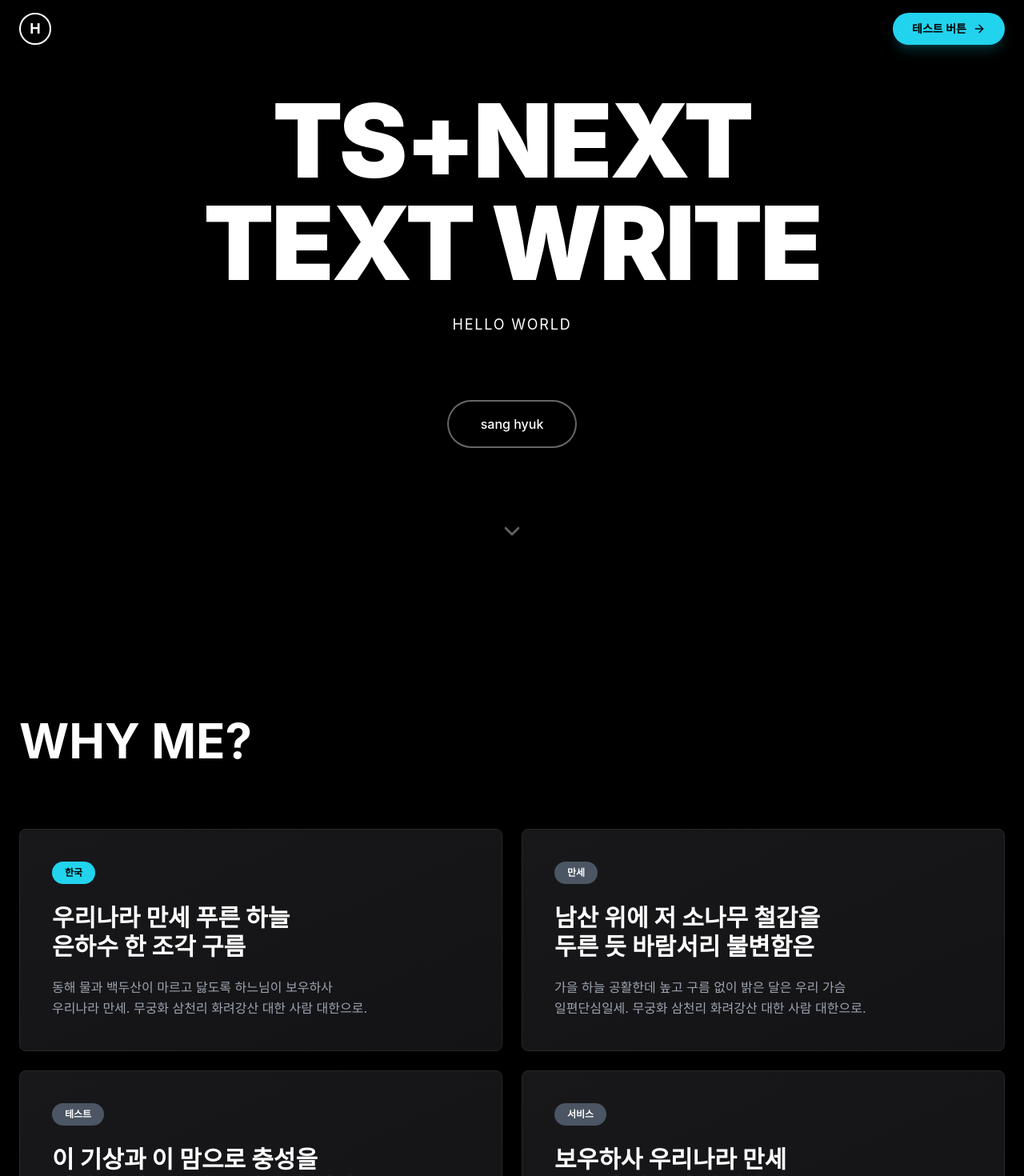
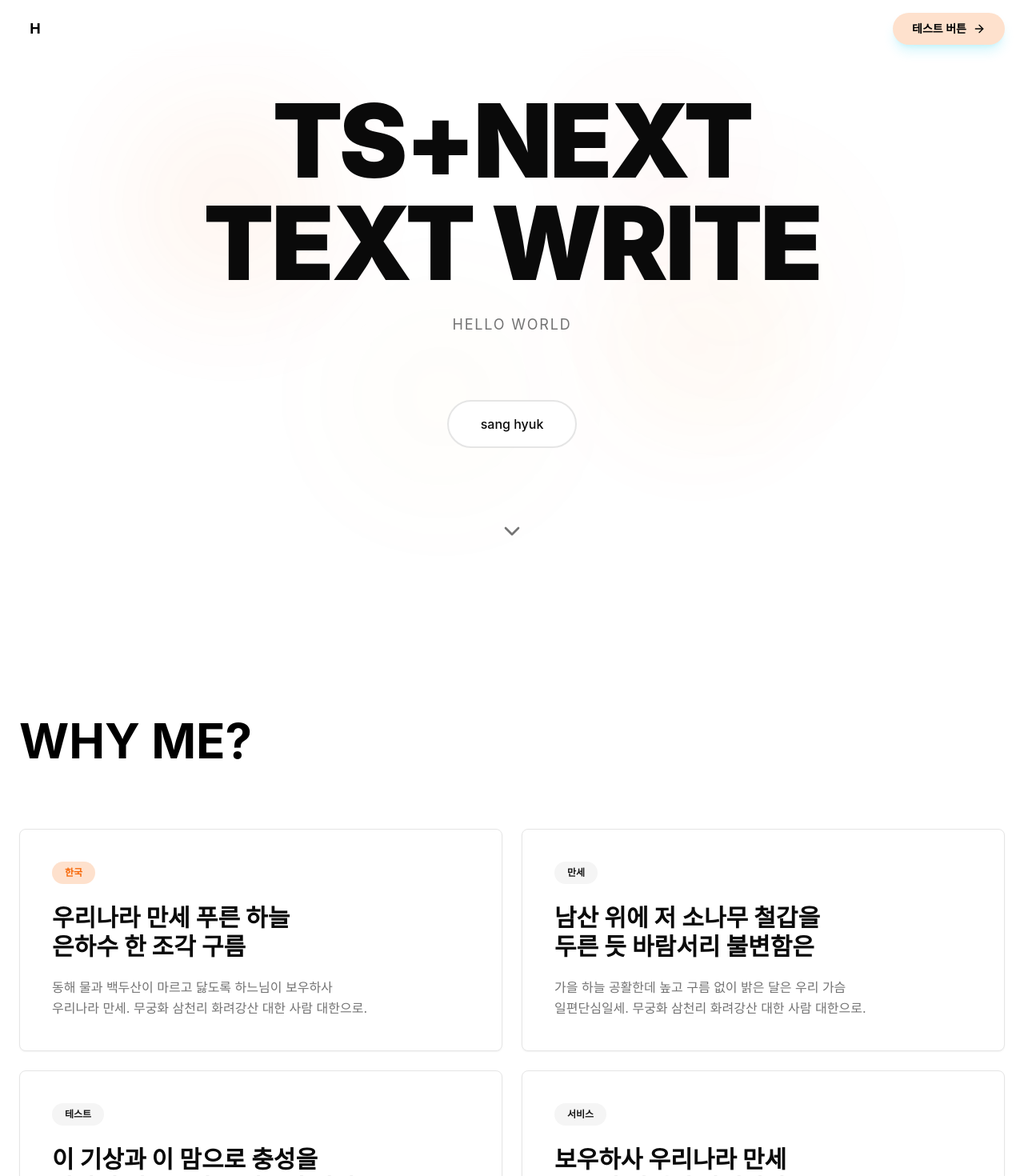
Before and after one commit to helloa1109/monorepo, a Next.js app in the folder apps/web/: page / in a window 1280 px wide. Shown: the top 1470 px of the page at 80% size. Built offline with nearby package versions, Linux system fonts and the light colour scheme.

Commit message:
style:color change

```diff
--- a/apps/web/src/app/globals.css
+++ b/apps/web/src/app/globals.css
@@ -1,28 +1,29 @@
+/* File: apps/web/src/app/globals.css */
 @tailwind base;
 @tailwind components;
 @tailwind utilities;
 
 @layer base {
   :root {
-    --background: 0 0% 0%;
-    --foreground: 0 0% 100%;
-    --card: 0 0% 5%;
-    --card-foreground: 0 0% 100%;
-    --popover: 0 0% 5%;
-    --popover-foreground: 0 0% 100%;
-    --primary: 190 100% 50%;
-    --primary-foreground: 0 0% 0%;
-    --secondary: 0 0% 15%;
-    --secondary-foreground: 0 0% 100%;
-    --muted: 0 0% 15%;
-    --muted-foreground: 0 0% 60%;
-    --accent: 190 100% 50%;
-    --accent-foreground: 0 0% 0%;
-    --destructive: 0 84.2% 60.2%;
-    --destructive-foreground: 0 0% 100%;
-    --border: 0 0% 20%;
-    --input: 0 0% 20%;
-    --ring: 190 100% 50%;
+    --background: 0 0% 100%; /* White */
+    --foreground: 0 0% 3.9%; /* Black */
+    --card: 0 0% 100%; /* White */
+    --card-foreground: 0 0% 3.9%; /* Black */
+    --popover: 0 0% 100%; /* White */
+    --popover-foreground: 0 0% 3.9%; /* Black */
+    --primary: 24 94% 50%; /* Orange */
+    --primary-foreground: 0 0% 98%; /* Almost White */
+    --secondary: 0 0% 96.1%; /* Light Gray */
+    --secondary-foreground: 0 0% 9%; /* Dark Gray */
+    --muted: 0 0% 96.1%; /* Light Gray */
+    --muted-foreground: 0 0% 45.1%; /* Gray */
+    --accent: 0 0% 96.1%; /* Light Gray */
+    --accent-foreground: 0 0% 9%; /* Dark Gray */
+    --destructive: 0 84.2% 60.2%; /* Red */
+    --destructive-foreground: 0 0% 98%; /* Almost White */
+    --border: 0 0% 89.8%; /* Light Gray Border */
+    --input: 0 0% 89.8%; /* Light Gray Input */
+    --ring: 24 94% 50%; /* Orange for focus rings */
     --radius: 0.5rem;
     --chart-1: 12 76% 61%;
     --chart-2: 173 58% 39%;
@@ -32,14 +33,14 @@
   }
 
   .dark {
-    --background: 0 0% 3.9%;
-    --foreground: 0 0% 98%;
+    --background: 0 0% 3.9%; /* Dark Background */
+    --foreground: 0 0% 98%; /* Light Foreground */
     --card: 0 0% 3.9%;
     --card-foreground: 0 0% 98%;
     --popover: 0 0% 3.9%;
     --popover-foreground: 0 0% 98%;
-    --primary: 0 0% 98%;
-    --primary-foreground: 0 0% 9%;
+    --primary: 24 94% 50%; /* Orange */
+    --primary-foreground: 0 0% 9%; /* Dark Foreground for Orange */
     --secondary: 0 0% 14.9%;
     --secondary-foreground: 0 0% 98%;
     --muted: 0 0% 14.9%;
@@ -50,21 +51,13 @@
     --destructive-foreground: 0 0% 98%;
     --border: 0 0% 14.9%;
     --input: 0 0% 14.9%;
-    --ring: 0 0% 83.1%;
+    --ring: 24 94% 50%; /* Orange for focus rings */
+    /* Dark mode chart colors */
     --chart-1: 220 70% 50%;
     --chart-2: 160 60% 45%;
     --chart-3: 30 80% 55%;
     --chart-4: 280 65% 60%;
     --chart-5: 340 75% 55%;
-  }
-}
-
-@layer base {
-  * {
-    @apply border-border;
-  }
-  body {
-    @apply bg-background text-foreground;
   }
 }
 
@@ -82,13 +75,15 @@
 
 @layer utilities {
   .text-gradient {
-    background: linear-gradient(90deg, #00D9FF 0%, #00A3FF 100%);
+    /* Adjust gradient if needed to match the new orange theme */
+    background: linear-gradient(90deg, hsl(var(--primary)) 0%, #FF7B00 100%); /* Example Orange Gradient */
     -webkit-background-clip: text;
     -webkit-text-fill-color: transparent;
     background-clip: text;
   }
 
   .glow-effect {
-    box-shadow: 0 0 20px rgba(0, 217, 255, 0.3);
+    /* Adjust glow effect if needed */
+    box-shadow: 0 0 20px hsla(var(--primary) / 0.3); /* Use primary color for glow */
   }
 }
--- a/apps/web/src/app/page.tsx
+++ b/apps/web/src/app/page.tsx
@@ -32,7 +32,7 @@ export default function Home() {
 
       {/* 메인 콘텐츠 */}
       <main
-        className={`min-h-screen bg-black text-white overflow-x-hidden transition-opacity duration-1000 ${
+        className={`min-h-screen bg-white text-black overflow-x-hidden transition-opacity duration-1000 ${
           isLoaded ? 'opacity-100' : 'opacity-0'
         }`}
       >
--- a/apps/web/src/components/Header.tsx
+++ b/apps/web/src/components/Header.tsx
@@ -4,13 +4,13 @@ import { Button,ArrowRight } from '@mono/ui';
 
 export function Header() {
   return (
-    <header className="fixed top-0 left-0 right-0 z-50 px-6 py-4 flex items-center justify-between bg-black/50 backdrop-blur-sm">
+    <header className="fixed top-0 left-0 right-0 z-50 px-6 py-4 flex items-center justify-between backdrop-blur-sm">
       <div className="flex items-center gap-2">
         <div className="w-10 h-10 rounded-full border-2 border-white flex items-center justify-center">
           <span className="text-lg font-bold">H</span>
         </div>
       </div>
-      <Button className="bg-cyan-400 hover:bg-cyan-500 text-black font-semibold rounded-full px-6 shadow-lg shadow-cyan-400/20">
+      <Button className="bg-primary/20 text-primary hover:border-primary/40 text-black font-semibold rounded-full px-6 shadow-lg shadow-cyan-400/20">
         테스트 버튼 <ArrowRight className="ml-2 h-4 w-4" />
       </Button>
     </header>
--- a/apps/web/src/components/HeroSection.tsx
+++ b/apps/web/src/components/HeroSection.tsx
@@ -1,35 +1,43 @@
+// File: apps/web/src/components/HeroSection.tsx
 'use client';
 
 import { Button , ChevronDown} from '@mono/ui';
 
 export function HeroSection() {
   return (
-    <section className="relative h-screen flex items-center justify-center overflow-hidden">
-      <div className="absolute inset-0 bg-gradient-to-b from-black via-black/95 to-black z-10" />
+    // 배경을 기본 --background 색상 (흰색)으로 설정 (body 기본값 따름)
+    <section className="relative h-screen flex items-center justify-center overflow-hidden bg-background">
+      {/* 배경 그라데이션 제거 또는 라이트 테마에 맞게 수정 (여기서는 제거) */}
+      {/* <div className="absolute inset-0 bg-gradient-to-b from-white via-gray-50 to-gray-100 z-10" /> */}
 
       {/* Enhanced decorative floating elements */}
-      <div className="absolute inset-0 z-0">
-        <div className="absolute top-[20%] left-[15%] w-48 h-48 rounded-full bg-cyan-400/30 blur-[100px] animate-pulse" />
-        <div className="absolute top-[30%] right-[20%] w-56 h-56 rounded-full bg-blue-500/25 blur-[120px] animate-pulse" style={{ animationDelay: '1s' }} />
-        <div className="absolute bottom-[25%] left-[35%] w-52 h-52 rounded-full bg-purple-500/20 blur-[110px] animate-pulse" style={{ animationDelay: '0.5s' }} />
-        <div className="absolute top-[15%] right-[30%] w-40 h-40 rounded-full bg-yellow-300/15 blur-[90px] animate-pulse" style={{ animationDelay: '1.5s' }} />
-        <div className="absolute bottom-[35%] right-[25%] w-44 h-44 rounded-full bg-pink-400/20 blur-[100px] animate-pulse" style={{ animationDelay: '2s' }} />
+      <div className="absolute inset-0 z-0 opacity-70"> {/* 라이트 테마에서 잘 보이도록 투명도 조정 */}
+        {/* 장식 요소 색상을 오렌지 계열 및 라이트 테마에 맞게 조정 */}
+        <div className="absolute top-[20%] left-[15%] w-48 h-48 rounded-full bg-orange-500/20 blur-[100px] animate-pulse" />
+        <div className="absolute top-[30%] right-[20%] w-56 h-56 rounded-full bg-amber-500/15 blur-[120px] animate-pulse" style={{ animationDelay: '1s' }} />
+        <div className="absolute bottom-[25%] left-[35%] w-52 h-52 rounded-full bg-yellow-500/10 blur-[110px] animate-pulse" style={{ animationDelay: '0.5s' }} />
+        <div className="absolute top-[15%] right-[30%] w-40 h-40 rounded-full bg-red-500/10 blur-[90px] animate-pulse" style={{ animationDelay: '1.5s' }} />
+        <div className="absolute bottom-[35%] right-[25%] w-44 h-44 rounded-full bg-orange-400/15 blur-[100px] animate-pulse" style={{ animationDelay: '2s' }} />
       </div>
 
-      <div className="relative z-20 text-center px-6">
-        <h1 className="text-6xl md:text-8xl lg:text-9xl font-black mb-8 leading-tight tracking-tight">
+      {/* 텍스트 색상을 기본 foreground 색상 (검은색)으로 변경 */}
+      <div className="relative z-20 text-center px-6 text-foreground">
+        <h1 className="text-6xl md:text-8xl lg:text-9xl font-black mb-8 leading-tight tracking-tight ">
           <span className="block">TS+NEXT</span>
           <span className="block">TEXT WRITE</span>
-          <span className="block text-base md:text-lg font-normal mt-6 tracking-widest">HELLO WORLD</span>
+          {/* 부제목 색상을 muted-foreground (회색)로 변경 */}
+          <span className="block text-base md:text-lg font-normal mt-6 tracking-widest text-muted-foreground">HELLO WORLD</span>
         </h1>
         <Button
           variant="outline"
-          className="rounded-full border-2 border-white/40 hover:border-cyan-400 hover:bg-cyan-400/10 text-white px-10 py-7 mt-12 text-base transition-all duration-300"
+          // 버튼 스타일을 라이트 테마 및 오렌지 primary 색상에 맞게 수정
+          className="rounded-full border-2 border-border hover:border-primary hover:bg-primary/10 text-foreground px-10 py-7 mt-12 text-base transition-all duration-300"
         >
           sang hyuk
         </Button>
         <div className="mt-24">
-          <ChevronDown className="w-8 h-8 mx-auto animate-bounce text-white/40" />
+          {/* 아이콘 색상을 muted-foreground (회색)로 변경 */}
+          <ChevronDown className="w-8 h-8 mx-auto animate-bounce text-muted-foreground" />
         </div>
       </div>
     </section>
--- a/apps/web/src/components/IntroLoader.tsx
+++ b/apps/web/src/components/IntroLoader.tsx
@@ -21,13 +21,13 @@ export function IntroLoader({ onComplete }: IntroLoaderProps) {
 
   return (
     <div
-      className={`fixed inset-0 z-[100] bg-black flex flex-col items-center justify-center transition-opacity duration-800 ${
+      className={`fixed inset-0 z-[100] bg-white flex flex-col items-center justify-center transition-opacity duration-800 ${
         isExiting ? 'opacity-0' : 'opacity-100'
       }`}
     >
       {/* Logo/Text */}
       <div className="mb-8 animate-in fade-in zoom-in-95 duration-700">
-        <h1 className="text-7xl md:text-9xl font-black text-white tracking-tighter">
+        <h1 className="text-7xl md:text-9xl font-black text-black tracking-tighter">
           WELCOME
         </h1>
       </div>
--- a/apps/web/src/components/SecondSection.tsx
+++ b/apps/web/src/components/SecondSection.tsx
@@ -1,31 +1,33 @@
+// File: apps/web/src/components/SecondSection.tsx
+// Updated card colors for light theme and orange primary
+
 import { Card, CardContent, ScrollReveal } from '@mono/ui';
-
 
 const features = [
     {
       "badge": "한국",
-      "badgeColor": "bg-cyan-400 text-black",
+      "badgeColor": "bg-primary/20 text-primary",
       "title": "우리나라 만세 푸른 하늘\n은하수 한 조각 구름",
       "description": "동해 물과 백두산이 마르고 닳도록 하느님이 보우하사\n우리나라 만세. 무궁화 삼천리 화려강산 대한 사람 대한으로.",
       "delay": 0.1
     },
     {
       "badge": "만세",
-      "badgeColor": "bg-gray-600 text-white",
+      "badgeColor": "bg-secondary text-secondary-foreground",
       "title": "남산 위에 저 소나무 철갑을\n두른 듯 바람서리 불변함은",
       "description": "가을 하늘 공활한데 높고 구름 없이 밝은 달은 우리 가슴\n일편단심일세. 무궁화 삼천리 화려강산 대한 사람 대한으로.",
       "delay": 0.2
     },
     {
       "badge": "테스트",
-      "badgeColor": "bg-gray-600 text-white",
+      "badgeColor": "bg-secondary text-secondary-foreground",
       "title": "이 기상과 이 맘으로 충성을\n다하여 괴로우나 즐거우나 나라",
       "description": "사랑하세. 무궁화 삼천리 화려강산 대한 사람 대한으로\n길이 보전하세. 동해 물과 백두산이 마르고 닳도록 하느님.",
       "delay": 0.3
     },
     {
       "badge": "서비스",
-      "badgeColor": "bg-gray-600 text-white",
+      "badgeColor": "bg-secondary text-secondary-foreground",
       "title": "보우하사 우리나라 만세\n무궁화 삼천리 화려강산",
       "description": "대한 사람, 대한으로 길이 보전하세. 남산 위에 저 소나무\n철갑을 두른 듯 바람서리 불변함은 우리 기상일세 이 기상과.",
       "delay": 0.4
@@ -44,7 +46,7 @@ export function SecondSection() {
       <div className="grid md:grid-cols-2 gap-6">
         {features.map((feature, index) => (
           <ScrollReveal key={index} delay={feature.delay}>
-            <Card className="bg-gradient-to-br from-zinc-900 to-zinc-900/80 border-zinc-800 hover:border-cyan-400/60 transition-all duration-500 group hover:shadow-xl hover:shadow-cyan-400/10 hover:scale-[1.02] h-full">
+            <Card className="transition-all duration-500 group hover:border-primary/60 hover:shadow-lg hover:shadow-primary/10 hover:scale-[1.02] h-full">
               <CardContent className="p-10">
                 <div className={`inline-block ${feature.badgeColor} text-xs font-bold px-4 py-1.5 rounded-full mb-6`}>
                   {feature.badge}
@@ -52,7 +54,7 @@ export function SecondSection() {
                 <h3 className="text-2xl md:text-3xl font-bold mb-5 leading-tight whitespace-pre-line">
                   {feature.title}
                 </h3>
-                <p className="text-gray-400 text-base leading-relaxed whitespace-pre-line">
+                <p className="text-muted-foreground text-base leading-relaxed whitespace-pre-line">
                   {feature.description}
                 </p>
               </CardContent>
```
Also changed, not shown: apps/web/src/components/ThirdSection.tsx (+6 -8 lines).
